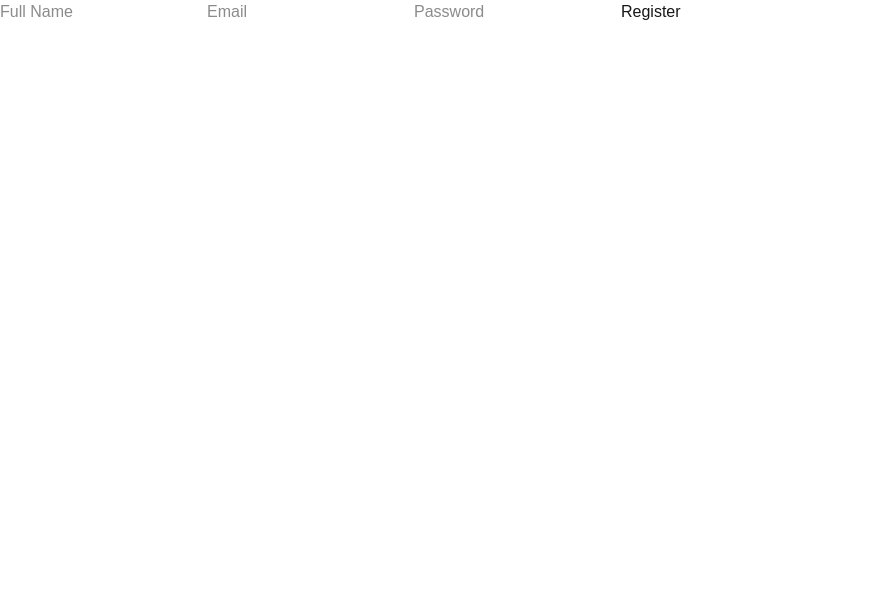
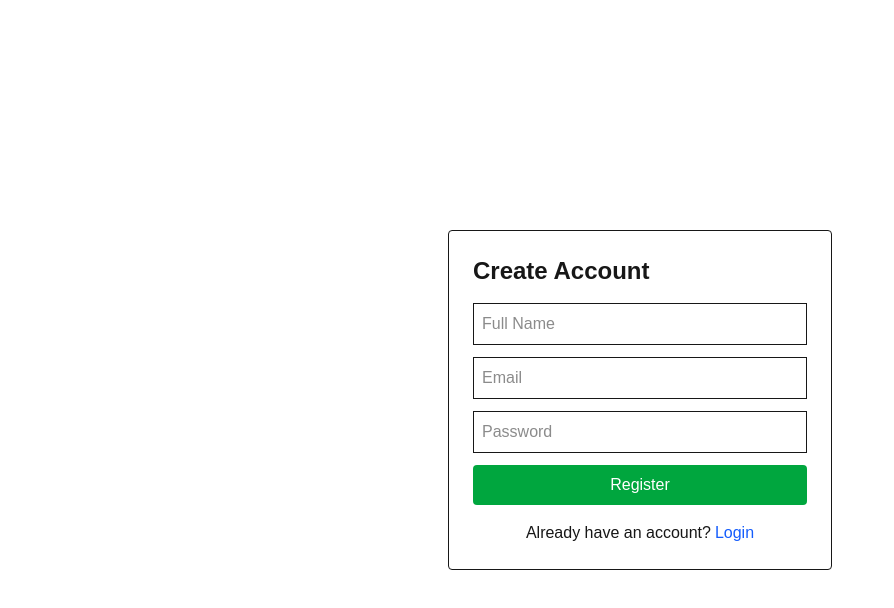
Before and after one commit to nicholaskm254-glitch/Inventory-system, a Next.js app: page /register in a window 1280 px wide. Shown: the top 608 px of the page, without its empty margins (0-894 px from the left). Built offline with nearby package versions, Linux system fonts and the light colour scheme; no server answers.

Commit message:
fix authenticaion

```diff
--- a/app/layout.tsx
+++ b/app/layout.tsx
@@ -1,6 +1,7 @@
 import type { Metadata } from "next";
 import { Geist, Geist_Mono } from "next/font/google";
 import "./globals.css";
+import AuthGuard from "@/components/AuthGuard";
 
 const geistSans = Geist({
   variable: "--font-geist-sans",
@@ -14,7 +15,7 @@ const geistMono = Geist_Mono({
 
 export const metadata: Metadata = {
   title: "INVENTORY MANAGEMENT SYSTEM",
-  description: "Generated by create next app",
+  description: "Inventory Tracking System",
 };
 
 export default function RootLayout({
@@ -27,7 +28,11 @@ export default function RootLayout({
       lang="en"
       className={`${geistSans.variable} ${geistMono.variable} h-full antialiased`}
     >
-      <body className="min-h-full flex flex-col">{children}</body>
+      <body className="min-h-full flex flex-col">
+        <AuthGuard>
+          {children}
+        </AuthGuard>
+      </body>
     </html>
   );
 }
--- a/app/login/page.tsx
+++ b/app/login/page.tsx
@@ -3,14 +3,18 @@
 import { useState } from "react";
 
 export default function LoginPage() {
+  const API = process.env.NEXT_PUBLIC_API_URL;
+
   const [email, setEmail] = useState("");
   const [password, setPassword] = useState("");
+  const [loading, setLoading] = useState(false);
 
-  async function handleLogin(e: React.FormEvent) {
-    e.preventDefault();
+  const login = async () => {
+    try {
+      setLoading(true);
 
       const response = await fetch(
-      "https://inventory-api-4-wzj2.onrender.com/api/Auth/login",
+        `${API}/api/Auth/login`,
         {
           method: "POST",
           headers: {
@@ -23,23 +27,35 @@ export default function LoginPage() {
         }
       );
 
+      if (!response.ok) {
+        alert("Invalid email or password");
+        return;
+      }
+
       const data = await response.json();
 
-    if (response.ok) {
       localStorage.setItem("token", data.token);
 
-      alert("Login successful");
-
       window.location.href = "/";
-    } else {
-      alert(data);
+    } catch (error) {
+      console.error(error);
+      alert("Login failed");
+    } finally {
+      setLoading(false);
     }
-  }
+  };
 
   return (
-    <form onSubmit={handleLogin}>
+    <div className="min-h-screen flex items-center justify-center">
+      <div className="border p-6 rounded w-96">
+        <h1 className="text-2xl font-bold mb-4">
+          Inventory Login
+        </h1>
+
         <input
+          type="email"
           placeholder="Email"
+          className="border p-2 w-full mb-3"
           value={email}
           onChange={(e) => setEmail(e.target.value)}
         />
@@ -47,11 +63,28 @@ export default function LoginPage() {
         <input
           type="password"
           placeholder="Password"
+          className="border p-2 w-full mb-3"
           value={password}
           onChange={(e) => setPassword(e.target.value)}
         />
 
-      <button type="submit">Login</button>
-    </form>
+        <button
+          onClick={login}
+          disabled={loading}
+          className="bg-blue-600 text-white w-full p-2 rounded"
+        >
+          {loading ? "Logging in..." : "Login"}
+        </button>
+      </div>
+        <p className="mt-4 text-center">
+      Don&apos;t have an account?
+  <a
+    href="/register"
+    className="text-blue-600 ml-1"
+  >
+    Register
+  </a>
+</p>
+    </div>
   );
 }
--- a/app/register/page.tsx
+++ b/app/register/page.tsx
@@ -3,15 +3,16 @@
 import { useState } from "react";
 
 export default function RegisterPage() {
+  const API = process.env.NEXT_PUBLIC_API_URL;
+
   const [fullName, setFullName] = useState("");
   const [email, setEmail] = useState("");
   const [password, setPassword] = useState("");
 
-  async function handleRegister(e: React.FormEvent) {
-    e.preventDefault();
-
+  const register = async () => {
+    try {
       const response = await fetch(
-      "https://inventory-api-4-wzj2.onrender.com/api/Auth/register",
+        `${API}/api/Auth/register`,
         {
           method: "POST",
           headers: {
@@ -25,38 +26,74 @@ export default function RegisterPage() {
         }
       );
 
-    const data = await response.json();
-
-    if (response.ok) {
-      alert("Registration successful");
-      window.location.href = "/login";
-    } else {
-      alert(data);
-    }
+      if (!response.ok) {
+        alert("Registration failed");
+        return;
       }
 
+      alert("Registration successful");
+
+      window.location.href = "/login";
+    } catch (error) {
+      console.error(error);
+      alert("Registration failed");
+    }
+  };
+
   return (
-    <form onSubmit={handleRegister}>
+    <div className="min-h-screen flex justify-center items-center">
+      <div className="border p-6 rounded w-96">
+        <h1 className="text-2xl font-bold mb-4">
+          Create Account
+        </h1>
+
         <input
+          type="text"
           placeholder="Full Name"
+          className="border p-2 w-full mb-3"
           value={fullName}
-        onChange={(e) => setFullName(e.target.value)}
+          onChange={(e) =>
+            setFullName(e.target.value)
+          }
         />
 
         <input
+          type="email"
           placeholder="Email"
+          className="border p-2 w-full mb-3"
           value={email}
-        onChange={(e) => setEmail(e.target.value)}
+          onChange={(e) =>
+            setEmail(e.target.value)
+          }
         />
 
         <input
           type="password"
           placeholder="Password"
+          className="border p-2 w-full mb-3"
           value={password}
-        onChange={(e) => setPassword(e.target.value)}
+          onChange={(e) =>
+            setPassword(e.target.value)
+          }
         />
 
-      <button type="submit">Register</button>
-    </form>
+        <button
+          onClick={register}
+          className="bg-green-600 text-white w-full p-2 rounded"
+        >
+          Register
+        </button>
+
+        <p className="mt-4 text-center">
+          Already have an account?
+          <a
+            href="/login"
+            className="text-blue-600 ml-1"
+          >
+            Login
+          </a>
+        </p>
+      </div>
+    </div>
   );
 }
--- /dev/null
+++ b/components/AuthGuard.tsx
@@ -0,0 +1,46 @@
+"use client";
+
+import { usePathname, useRouter } from "next/navigation";
+import { useEffect } from "react";
+
+export default function AuthGuard({
+  children,
+}: {
+  children: React.ReactNode;
+}) {
+  const pathname = usePathname();
+  const router = useRouter();
+
+  const isPublicPage =
+    pathname === "/login" ||
+    pathname === "/register";
+
+  useEffect(() => {
+    if (isPublicPage) return;
+
+    const token = localStorage.getItem("token");
+
+    if (!token) {
+      router.replace("/login");
+    }
+  }, [isPublicPage, router]);
+
+  if (isPublicPage) {
+    return <>{children}</>;
+  }
+
+  const token =
+    typeof window !== "undefined"
+      ? localStorage.getItem("token")
+      : null;
+
+  if (!token) {
+    return (
+      <div className="flex items-center justify-center min-h-screen">
+        Redirecting to login...
+      </div>
+    );
+  }
+
+  return <>{children}</>;
+}
```
Lines whose indentation alone changed are shown as unchanged.
